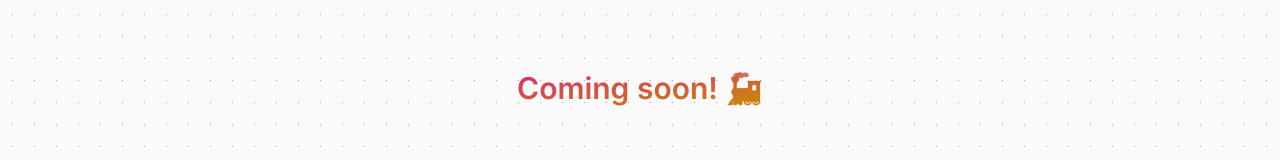
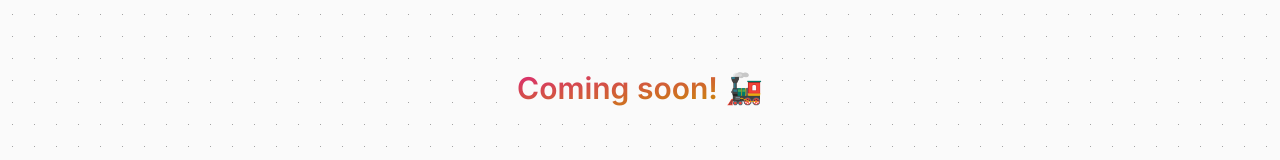
Before and after one commit to BehzodIsakov/my_website, a Next.js app: page /posts in a window 1280 px wide. Shown: the part 220-380 px from the top of the page. Built offline with nearby package versions, Linux system fonts and the light colour scheme.

Commit message:
change Cpmming soon text color

```diff
--- a/app/(routes)/posts/page.tsx
+++ b/app/(routes)/posts/page.tsx
@@ -5,8 +5,8 @@ export default function Page() {
     <div>
       <h1>Posts</h1>
       <div className='mt-[20%] flex justify-center'>
-        <h2 className='w-max block text-center text-gradient'>
-          Coming soon! 🚂{" "}
+        <h2 className='w-max block text-center'>
+          <span className='text-gradient'>Coming soon!</span> 🚂
         </h2>
       </div>
     </div>
```
